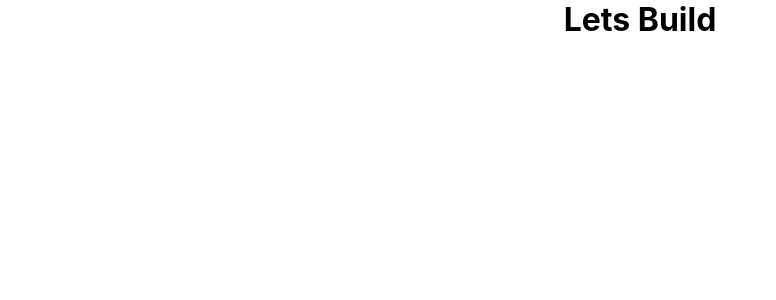
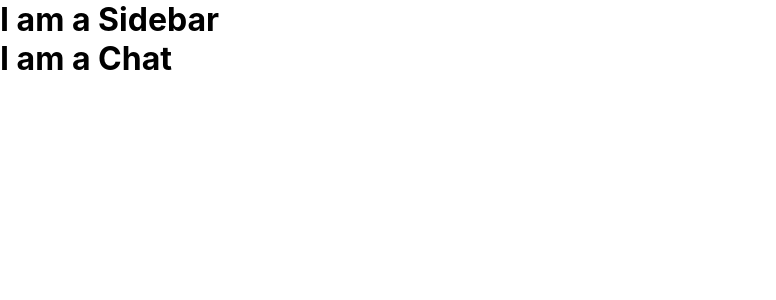
Before and after one commit to SinyorT/whatsapp-clone-MERN, a React (Create React App) app in the folder whatsapp-mern/: page / in a window 1280 px wide. Shown: the top 300 px of the page, without its empty margins (0-776 px from the left). Built offline with nearby package versions, Linux system fonts and the light colour scheme.

Commit message:
create sidebar and chat component

```diff
--- a/whatsapp-mern/src/App.css
+++ b/whatsapp-mern/src/App.css
@@ -1,3 +1,3 @@
 .App {
-  text-align: center;
+
 }
--- a/whatsapp-mern/src/App.js
+++ b/whatsapp-mern/src/App.js
@@ -1,9 +1,12 @@
- import './App.css';
-
+import './App.css';
+import './Sidebar';
+import Sidebar from './Sidebar';
+import Chat from './Chat';
 function App() {
   return (
     <div className="App">
-      <h1>Lets Build</h1>
+      <Sidebar />
+      <Chat />
     </div>
   );
 }
--- /dev/null
+++ b/whatsapp-mern/src/Chat.js
@@ -0,0 +1,11 @@
+import React from 'react'
+import './Chat.css'
+function Chat() {
+    return (
+        <div className="chat">
+                <h1>I am a Chat</h1>
+        </div>
+    )
+}
+
+export default Chat
--- /dev/null
+++ b/whatsapp-mern/src/Sidebar.js
@@ -0,0 +1,12 @@
+import React from 'react'
+import "./Sidebar.css"
+
+function Sidebar() {
+    return (
+        <div className="sidebar">
+            <h1>I am a Sidebar</h1>
+        </div>
+    )
+}
+
+export default Sidebar
```
Also changed, not shown: whatsapp-mern/src/Chat.css (added), whatsapp-mern/src/Sidebar.css (added).
